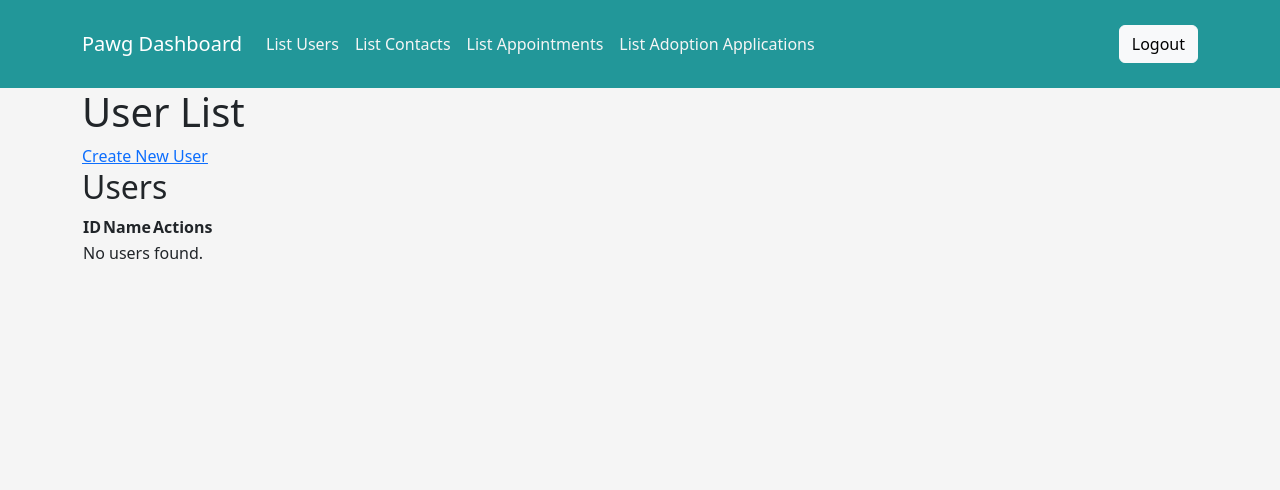
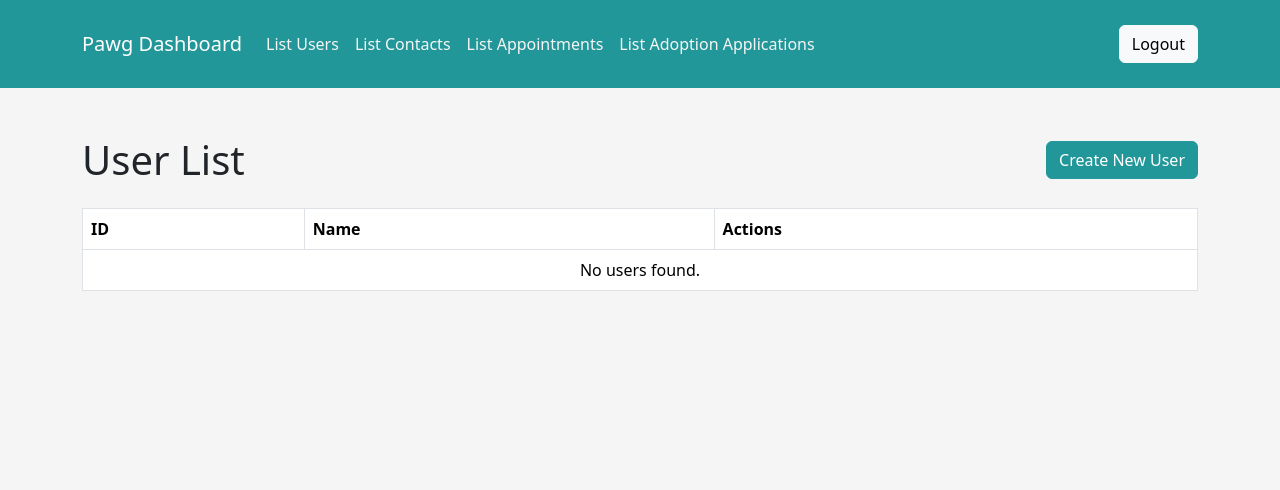
Before and after one commit to Sivtheng/pawg-dashboard, a Django app: template myapp/templates/list_users.html in a window 1280 px wide. Shown: the top 490 px of the page. Run offline with Django 4.2, Linux system fonts and the light colour scheme; the template is opened without the code that fills it, so the values that code supplies are empty.

Commit message:
beautify the lists

```diff
--- a/myapp/templates/list_users.html
+++ b/myapp/templates/list_users.html
@@ -3,17 +3,16 @@
 {% block title %}List Users{% endblock %}
 
 {% block content %}
-<header>
-    <div class="container">
-        <h1>User List</h1>
+<div class="container my-5">
+    <div class="d-flex justify-content-between align-items-center mb-4">
+        <h1 class="mb-0">User List</h1>
         <!-- Link to Create New User -->
-        <a href="{% url 'create_user' %}" class="button">Create New User</a>
+        <a href="{% url 'create_user' %}" class="btn btn-primary">Create New User</a>
     </div>
-</header>
-<div class="container content">
-    <h2>Users</h2>
-    <table>
-        <thead>
+    <div class="row">
+        <div class="col-md-12">
+            <table class="table table-bordered">
+                <thead class="thead-dark">
                     <tr>
                         <th>ID</th>
                         <th>Name</th>
@@ -26,19 +25,21 @@
                         <td>{{ user.id }}</td>
                         <td>{{ user.name }}</td>
                         <td>
-                    <a href="{% url 'update_user' user.id %}" class="button">Edit</a>
+                            <a href="{% url 'update_user' user.id %}" class="btn btn-warning btn-sm">Edit</a>
                             <form action="{% url 'delete_user' user.id %}" method="post" style="display:inline;">
                                 {% csrf_token %}
-                        <button type="submit" class="button delete">Delete</button>
+                                <button type="submit" class="btn btn-danger btn-sm">Delete</button>
                             </form>
                         </td>
                     </tr>
                     {% empty %}
                     <tr>
-                <td colspan="3">No users found.</td>
+                        <td colspan="3" class="text-center">No users found.</td>
                     </tr>
                     {% endfor %}
                 </tbody>
             </table>
         </div>
+    </div>
+</div>
 {% endblock %}
```
Also changed, not shown: myapp/templates/list_adoption_applications.html (+14 -13 lines), myapp/templates/list_appointments.html (+13 -12 lines), myapp/templates/list_contacts.html (+13 -12 lines). Lines whose indentation alone changed are shown as unchanged.
